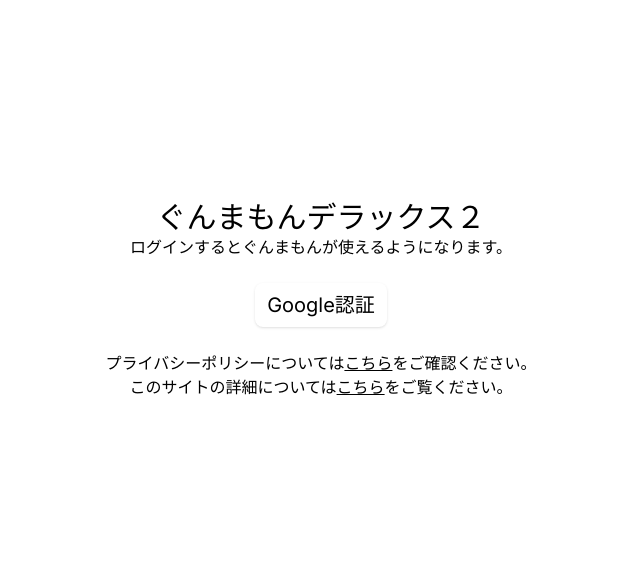
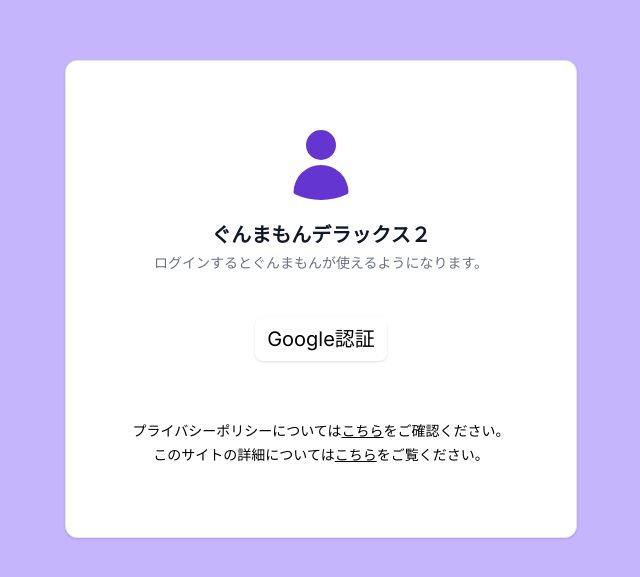
Before and after one commit to y4asse/gunmamon, a Next.js app in the folder frontend/: page / in a window 1280 px wide. Shown: the part 101-678 px from the top of the page, without its empty margins (319-959 px from the left). Built offline with nearby package versions, Linux system fonts and the light colour scheme.

Commit message:
fix: 色とカードの形の修正

```diff
--- a/frontend/src/app/page.tsx
+++ b/frontend/src/app/page.tsx
@@ -13,25 +13,40 @@
   const googleAuthUrl = `https://accounts.google.com/o/oauth2/v2/auth?scope=${scope}&access_type=${access_type}&include_granted_scope=${include_granted_scope}&response_type=${response_type}&redirect_uri=${redirect_uri}&client_id=${client_id}&prompt=consent`
 
   return (
-    <main className=" text-center h-screen w-screen flex justify-center items-center">
-      <div>
-        <h1 className="text-3xl">ぐんまもんデラックス２</h1>
-        <p>ログインするとぐんまもんが使えるようになります。</p>
+    <main className=" text-center h-screen w-screen flex justify-center items-center bg-violet-300">
+      <div className="w-full max-w-lg bg-white border border-gray-200 rounded-xl shadow dark:bg-gray-800 dark:border-gray-700">
+        <div className="flex justify-end px-4 pt-4"></div>
+        <div className="flex flex-col items-center pb-10">
+          <svg xmlns="http://www.w3.org/2000/svg" viewBox="0 0 24 24" fill="#6435D1" className="w-20 h-20 mt-12 mb-4">
+            <path
+              fill-rule="evenodd"
+              d="M7.5 6a4.5 4.5 0 119 0 4.5 4.5 0 01-9 0zM3.751 20.105a8.25 8.25 0 0116.498 0 .75.75 0 01-.437.695A18.683 18.683 0 0112 22.5c-2.786 0-5.433-.608-7.812-1.7a.75.75 0 01-.437-.695z"
+              clip-rule="evenodd"
+            />
+          </svg>
+
+          <h5 className="mb-1 text-xl font-bold text-gray-900 dark:text-white">ぐんまもんデラックス２</h5>
+          <span className="text-sm text-gray-500 dark:text-gray-400 mb-5">
+            ログインするとぐんまもんが使えるようになります。
+          </span>
           <LoginButton />
-        <p className="text-gray">
+          <span className="mt-6 mb-7">
+            <p className="mb-1 text-sm text-gray mt-3">
               プライバシーポリシーについては
               <Link className="underline" href={'/about/privacy'}>
                 こちら
               </Link>
               をご確認ください。
             </p>
-        <p className="text-gray">
+            <p className="mb-1 text-sm text-gray">
               このサイトの詳細については
               <Link className="underline" href={'/about'}>
                 こちら
               </Link>
               をご覧ください。
             </p>
+          </span>
+        </div>
       </div>
     </main>
 
```
Lines whose indentation alone changed are shown as unchanged.
